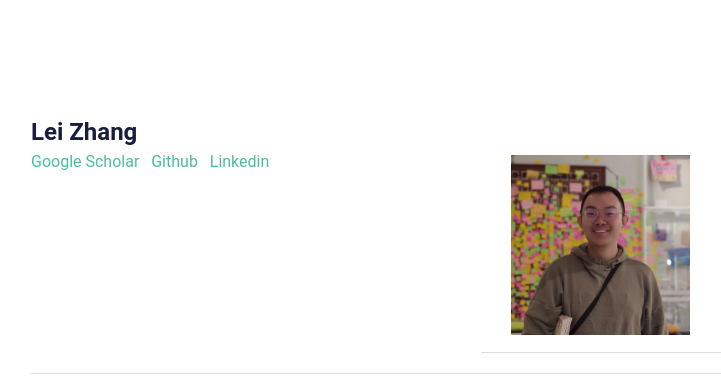
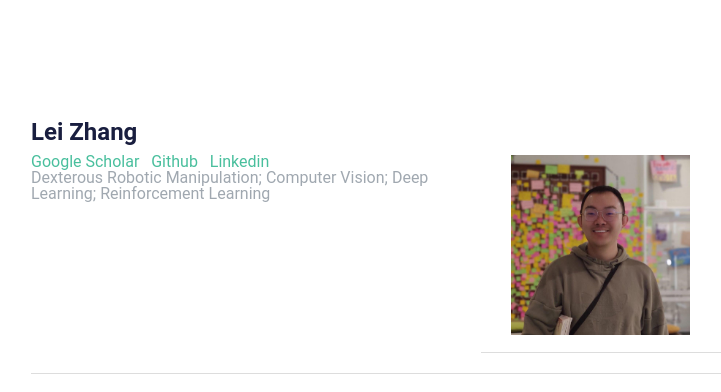
Before and after one commit to leizhang-public/leizhang-public.github.io, a plain HTML site: page index.html in a window 1280 px wide. Shown: the whole page, without its empty margins (129-850 px from the left). Drawn offline with Linux system fonts and the light colour scheme; a web font is replaced by a local one.

Commit message:
update keywords

```diff
--- a/index.html
+++ b/index.html
@@ -32,7 +32,8 @@
                 &nbsp;
                 <a href="https://www.linkedin.com/in/lei-zhang-cn-de">Linkedin</a>
                 &nbsp;
-
+                <br>
+                Dexterous Robotic Manipulation; Computer Vision; Deep Learning; Reinforcement Learning
             </div>
             <div class="profile half">
                 <div id="profile">
```
